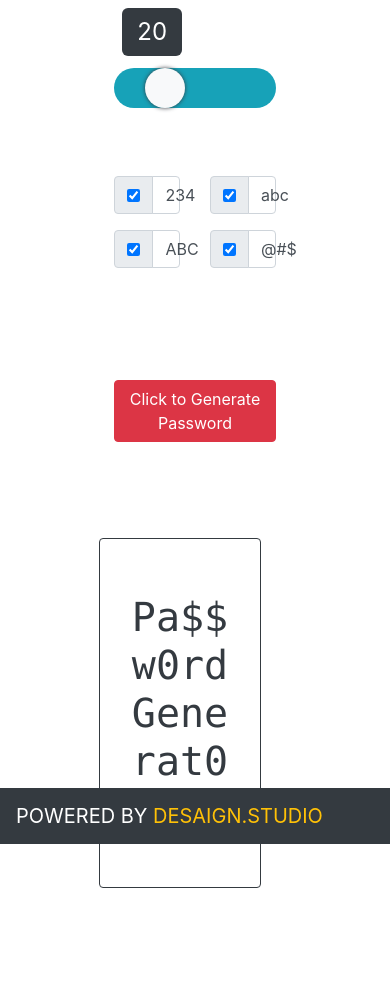
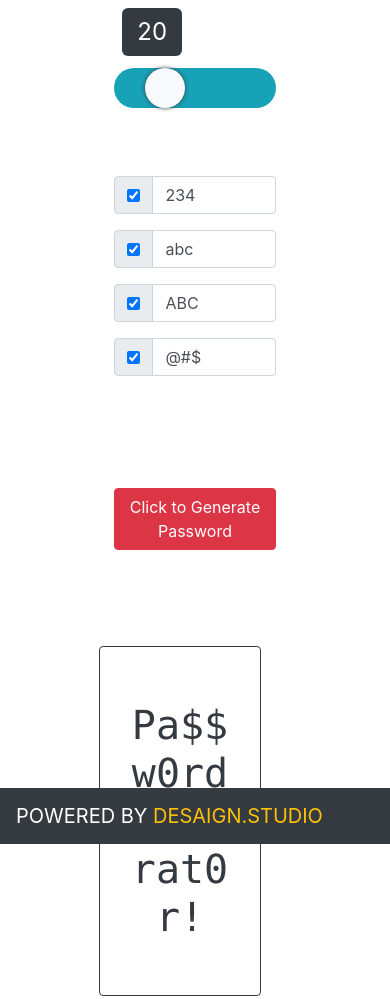
Before and after one commit to kratuvwxyz/passwordGenerator, a plain HTML site: page index.html in a window 390 px wide. Drawn offline with Linux system fonts and the light colour scheme.

Commit message:
more responsiveness

```diff
--- a/index.html
+++ b/index.html
@@ -29,7 +29,7 @@
       <div class="row my-5">
         <div class="container">
           <div class="row">
-            <div class="input-group mb-3 col-6 col-sm-3 float-left">
+            <div class="input-group mb-3 col-sm-6 col-md-3 float-left">
               <div class="input-group-prepend">
                 <div class="input-group-text">
                   <input type="checkbox" checked="checked" id="gridCheck1" aria-label="Checkbox for following text input">
@@ -39,7 +39,7 @@
                 234
               </label>
             </div>
-            <div class="input-group mb-3 col-6 col-sm-3 float-left">
+            <div class="input-group mb-3 col-sm-6 col-md-3 float-left">
               <div class="input-group-prepend">
                 <div class="input-group-text">
                   <input type="checkbox" checked="checked" id="gridCheck2" aria-label="Checkbox for following text input">
@@ -49,7 +49,7 @@
                 abc
               </label>
             </div>
-            <div class="input-group mb-3 col-6 col-sm-3 float-left">
+            <div class="input-group mb-3 col-sm-6 col-md-3 float-left">
               <div class="input-group-prepend">
                 <div class="input-group-text">
                   <input type="checkbox" checked="checked" id="gridCheck3" aria-label="Checkbox for following text input">
@@ -59,7 +59,7 @@
                 ABC
               </label>
             </div>
-            <div class="input-group mb-3 col-6 col-sm-3 float-left">
+            <div class="input-group mb-3 col-sm-6 col-md-3 float-left">
               <div class="input-group-prepend">
                 <div class="input-group-text">
                   <input type="checkbox" checked="checked" id="gridCheck4" aria-label="Checkbox for following text input">
```
